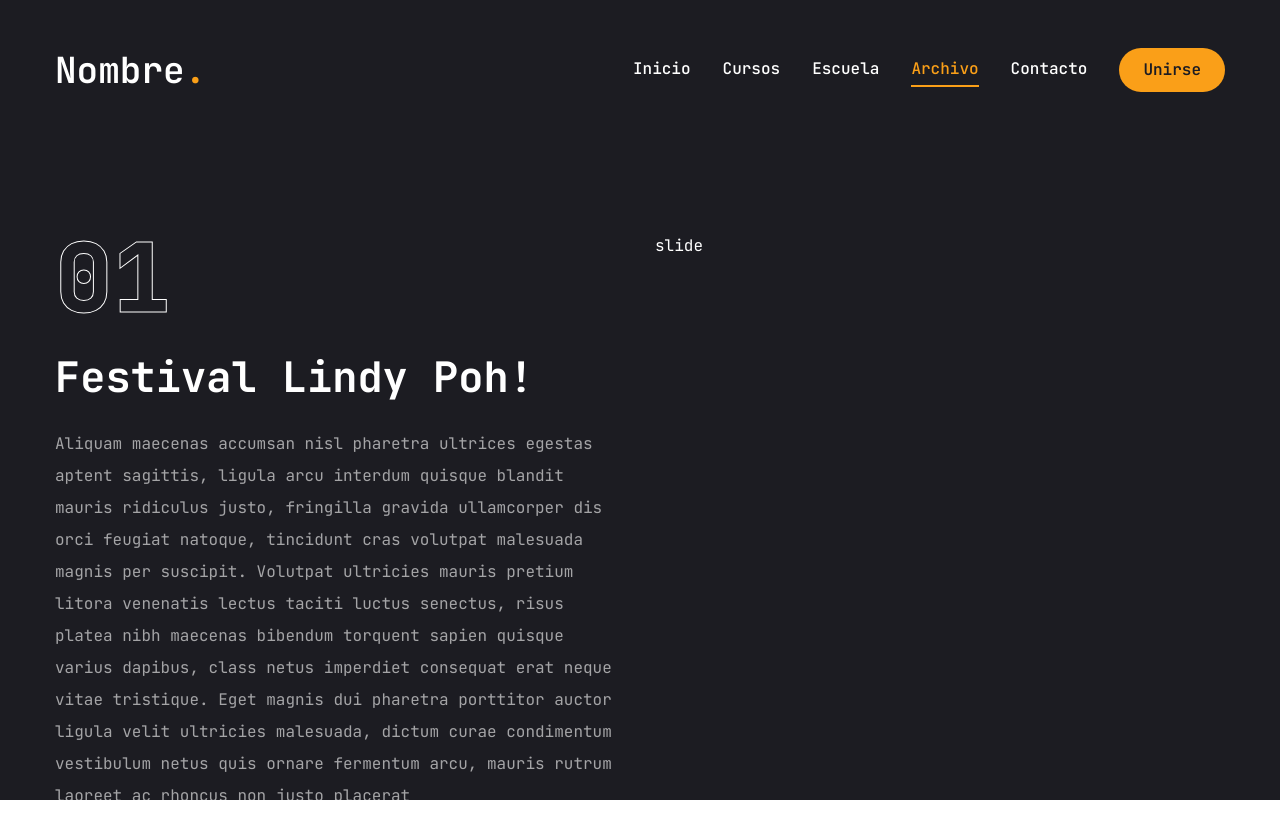
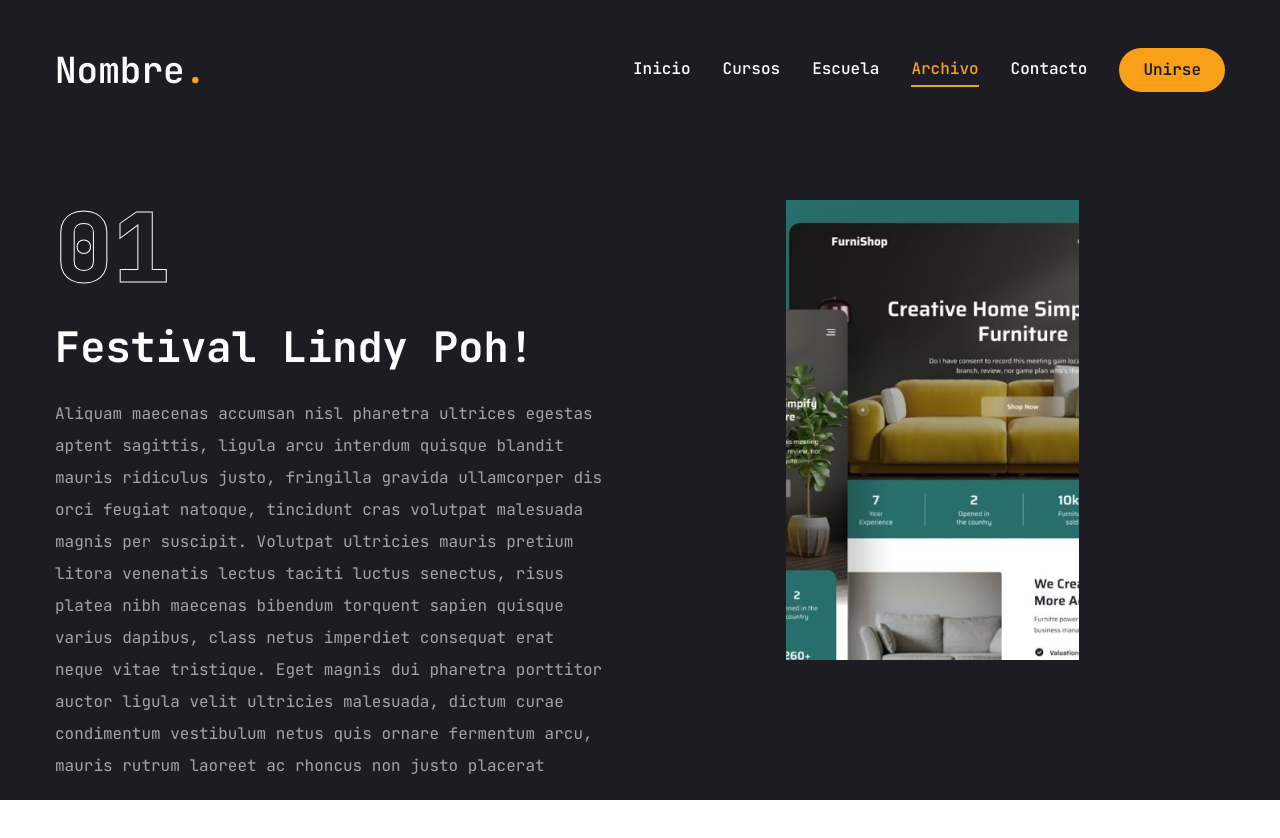
Before and after one commit to aaplv2/school, a Next.js app: page /archive in a window 1280 px wide. Shown: the top 838 px of the page. Built offline with nearby package versions, Linux system fonts and the light colour scheme.

Commit message:
archivo lado derecho slide 1/2

```diff
--- a/app/archive/page.jsx
+++ b/app/archive/page.jsx
@@ -50,10 +50,18 @@
 
 const Archive = () => {
   const [project, setProject] = useState(projects[0]);
+
+  const handleSlideChange = (swiper) => {
+    // obtener index de slide actual
+    const currentIndex = swiper.activeIndex;
+    // actualizar estado  en base al index de slide actual
+    setProject(projects[currentIndex]);
+  };
+
   return (
     <motion.div
       initial={{ opacity: 0 }}
-      animate={{ opacity: 1 }}
+      animate={{ opacity: 1, transition: {delay:2.4, } }}
       className="min-h-[80vh] flex flex-col justify-center py-12 xl:px-0"
     >
       <div className="container mx-auto">
@@ -103,7 +111,34 @@
               </div>
             </div>
           </div>
-          <div className="w-full xl:w-[50%]">slide</div>
+          <div className="w-full xl:w-[50%]">
+            <Swiper
+              spaceBetween={30}
+              slidesPerView={1}
+              className="xl:h-[520px] xl:w-[50%]"
+              onSlideChange={handleSlideChange}
+            >
+              {projects.map((project, index) => {
+                return (
+                  <SwiperSlide key={index} className="w-full">
+                    <div className="h-[460px] relative group flex justify-center items-center bg-pink-50/20">
+                      {/* overlay */}
+                      <div></div>
+                      {/* imagen */}
+                      <div className="relative w-full h-full">
+                        <Image
+                          src={project.image}
+                          fill
+                          className="object-cover"
+                          alt=""
+                        />
+                      </div>
+                    </div>
+                  </SwiperSlide>
+                );
+              })}
+            </Swiper>
+          </div>
         </div>
       </div>
     </motion.div>
```
